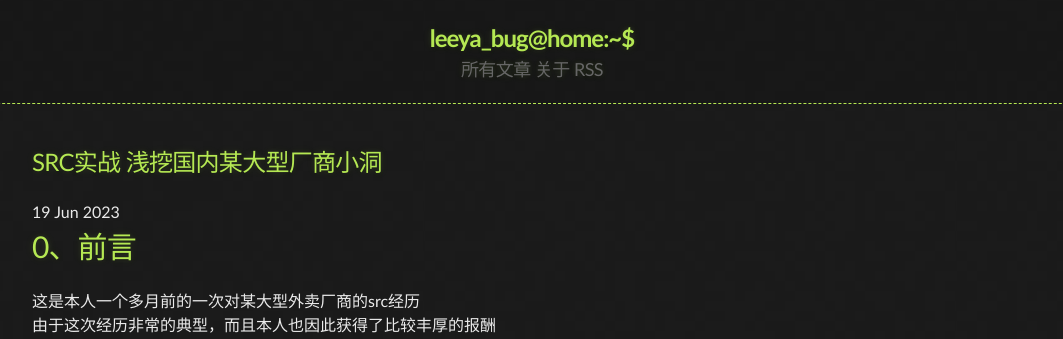
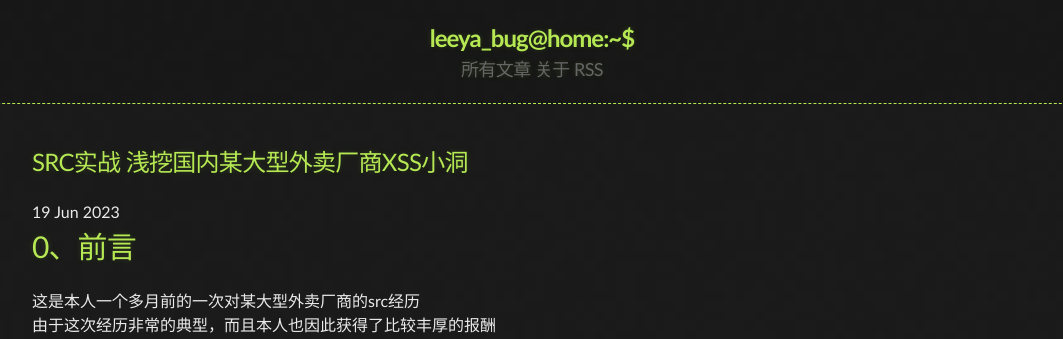
Before and after one commit to Leeyangee/leeyangee.github.io, a Jekyll site: the page built from _posts/2023-06-19-SRC实战 浅挖国内某大型外卖厂商XSS小洞.md, in a window 1280 px wide. Shown: the top 339 px of the page, without its empty margins (108-1171 px from the left). Built offline with Jekyll 4.4.1, drawn with Linux system fonts in a browser that asks for light colours.

Commit message:
Update and rename 2023-06-19-SRC实战 浅挖国内某大型厂商小洞.md to 2023-06-19-SRC实战 浅挖国内某大型外卖厂商XSS小洞.md

```diff
--- a/_posts/2023-06-19-SRC实战 浅挖国内某大型厂商小洞.md
+++ b/_posts/2023-06-19-SRC实战 浅挖国内某大型外卖厂商XSS小洞.md
@@ -1,5 +1,5 @@
 ---
-title: SRC实战 浅挖国内某大型厂商小洞
+title: SRC实战 浅挖国内某大型外卖厂商XSS小洞
 published: true
 ---
 # [](#header-1)0、前言
```
